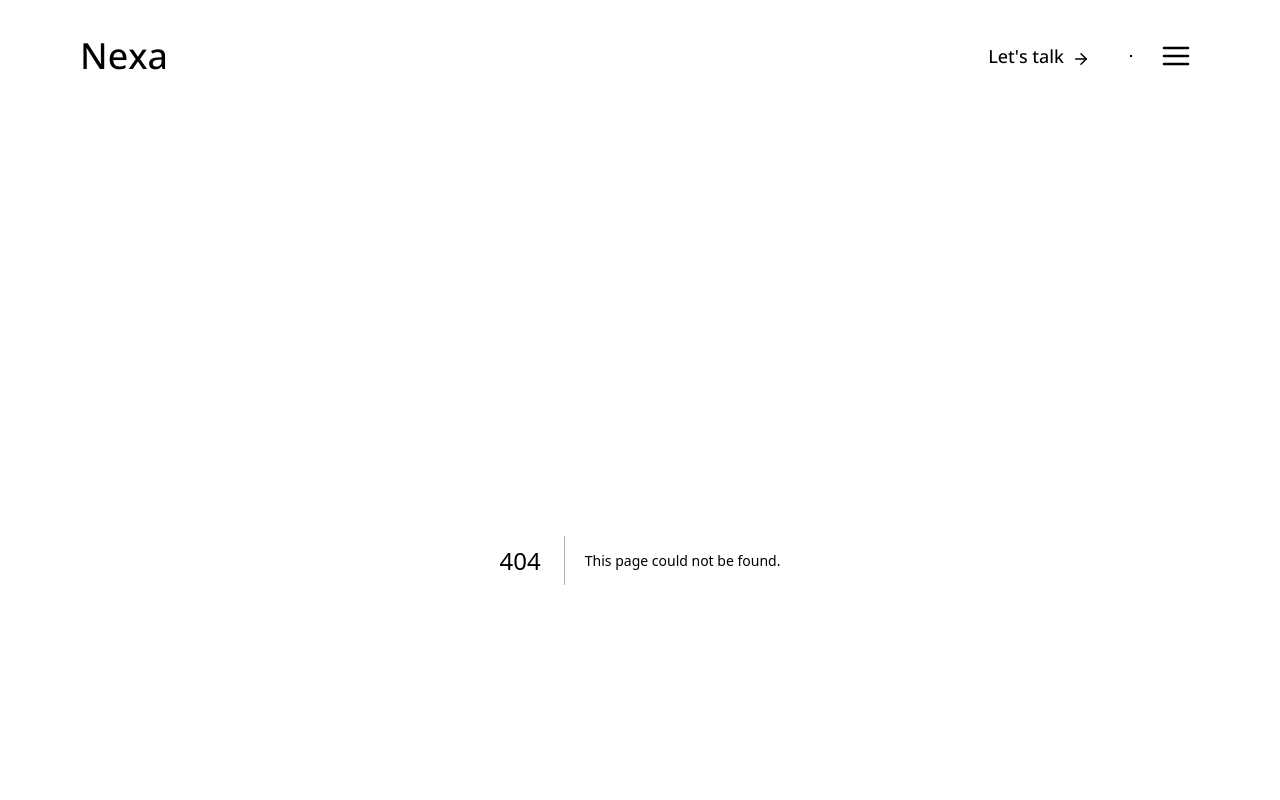
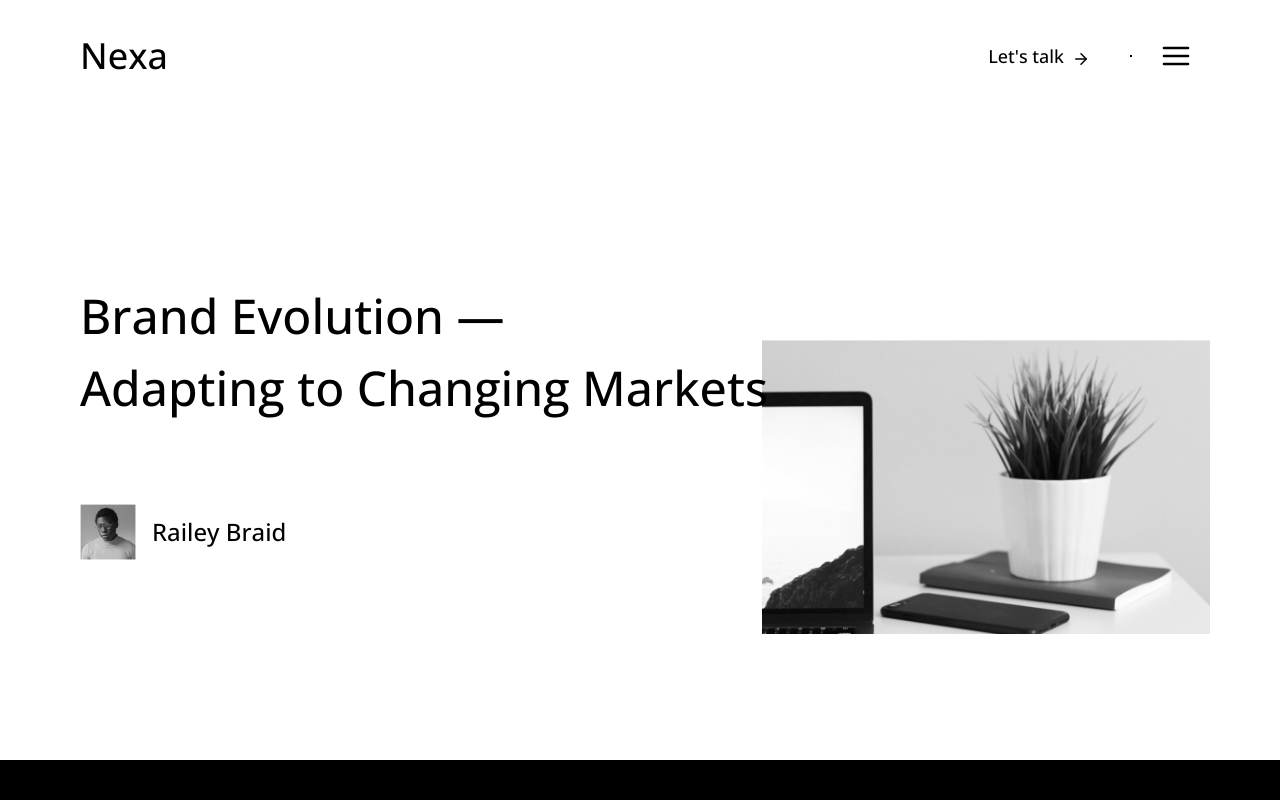
Before and after one commit to JihadZaidan/nexa-baru, a Next.js app: page /blog-detail in a window 1280 px wide. Before the commit this address had no page. Shown: the top 800 px of the page. Built offline with nearby package versions, Linux system fonts and the light colour scheme.

Commit message:
Add files via upload

```diff
--- /dev/null
+++ b/src/app/blog-detail/page.tsx
@@ -0,0 +1,10 @@
+// import DescribeDetail from "@/components/blog-detail/description";
+import DetailUpper from "@/components/blog-detail/detailHead";
+
+export default function BlogDetails() {
+    return (
+        <div className="w-full">
+            <DetailUpper/>
+        </div>
+    )
+}
```
